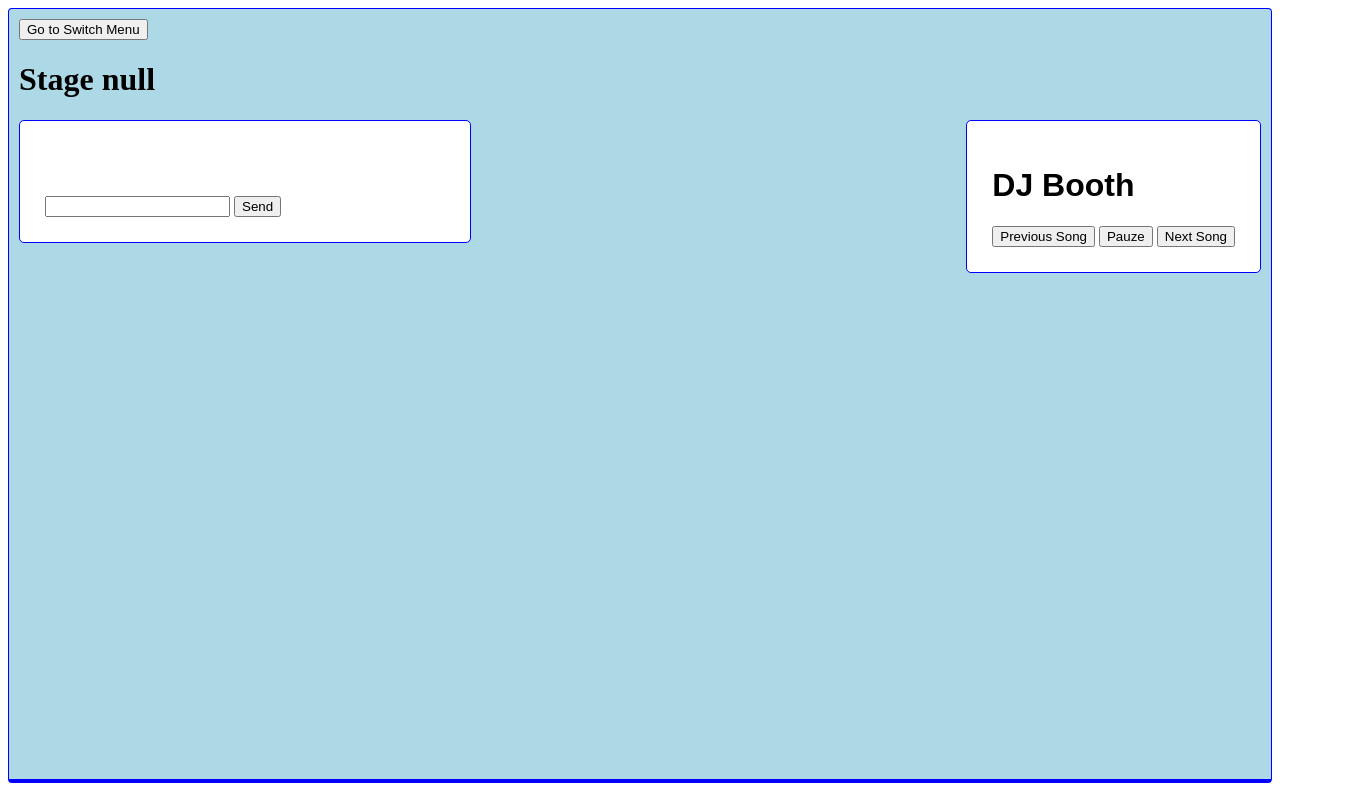
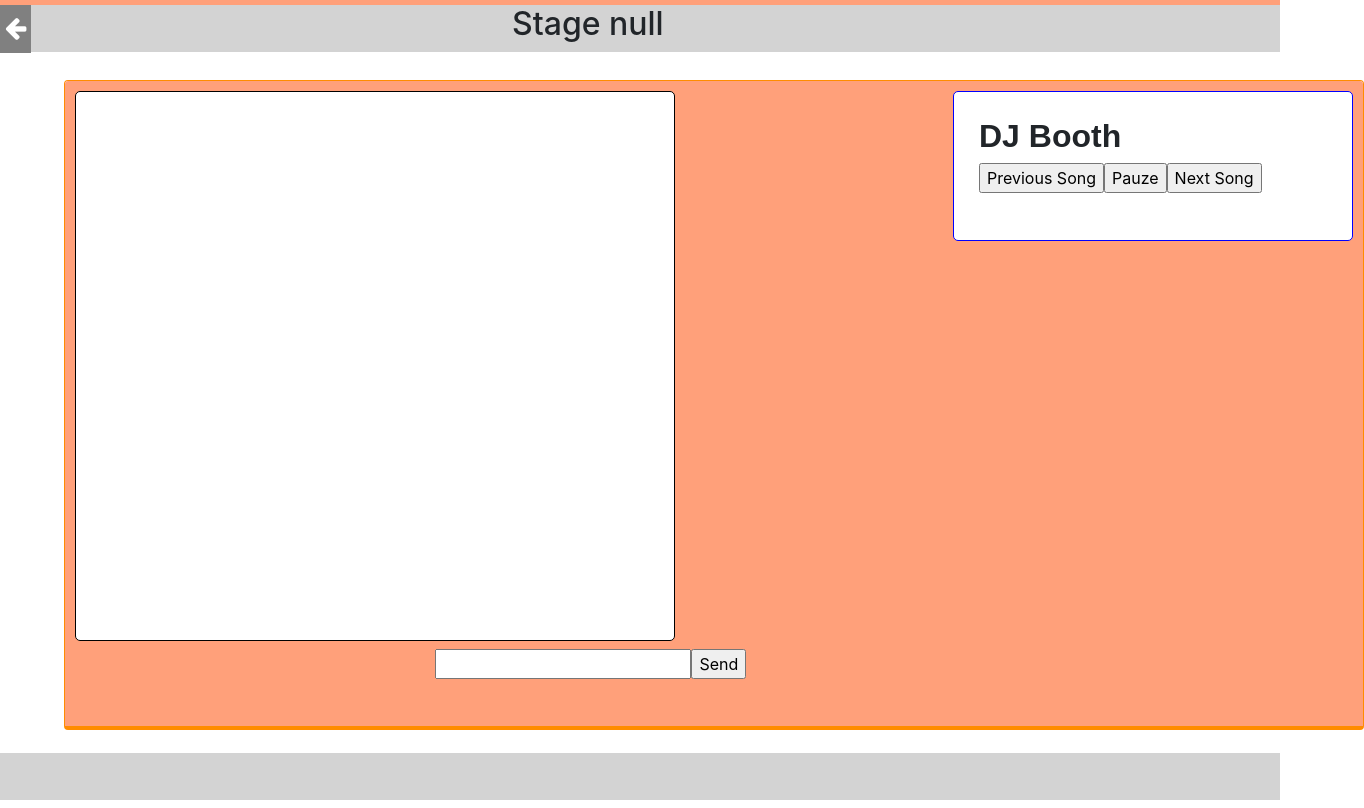
Before and after one commit to jasmijnwijckmans/Festival-Front-End, a plain HTML site: page ChatScreenArtist.html in a window 1280 px wide. Shown: the whole page, 1364 px wide, since content can reach past the window. Drawn offline with nearby package versions, Linux system fonts and the light colour scheme; no server answers.

Commit message:
nieuwe update

```diff
--- a/ChatScreenArtist.html
+++ b/ChatScreenArtist.html
@@ -4,7 +4,17 @@
   <meta charset="UTF-8">
   <meta http-equiv="X-UA-Compatible" content="IE=edge">
   <meta name="viewport" content="width=device-width, initial-scale=1.0">
-  <title>Document</title>
+  <title>Chat Screen Artist</title>
+
+  <link rel="canonical" href="https://getbootstrap.com/docs/4.0/examples/sticky-footer/">
+  <link rel="stylesheet" href="styles.css">
+
+  <link rel="stylesheet" href="https://cdn.jsdelivr.net/npm/bootstrap@4.6.0/dist/css/bootstrap.min.css"
+      integrity="sha384-B0vP5xmATw1+K9KRQjQERJvTumQW0nPEzvF6L/Z6nronJ3oUOFUFpCjEUQouq2+l" crossorigin="anonymous">
+  <link rel="stylesheet" href="https://cdnjs.cloudflare.com/ajax/libs/font-awesome/4.7.0/css/font-awesome.min.css">
+
+  <link rel="stylesheet" href="https://cdn.jsdelivr.net/npm/bootstrap@4.6.0/dist/css/bootstrap.min.css"
+        integrity="sha384-B0vP5xmATw1+K9KRQjQERJvTumQW0nPEzvF6L/Z6nronJ3oUOFUFpCjEUQouq2+l" crossorigin="anonymous">
   <link rel="stylesheet" href="stylesChatScreen.css">
   <script src="ChatScreenScript.js"></script>
   <script src="ChatSwitchScript.js"></script>
@@ -12,9 +22,17 @@
 </head>
 
 <body onload = "LoadPage()">
+  <div class="container-fluid">
+    <header>
+
+    </header>
+
+    <nav>
+        <button class="gobackbutton" onclick="GoToSwitch();"><i class="fa fa-arrow-left"></i></button>
+        <h2 class="pageheader" id = "stageName" ></h2>
+    </nav>
+  <section>
   <div class = "ChatArea">
-    <input type="button" value="Go to Switch Menu" onclick="GoToSwitch()">
-     <h1 id = "stageName"> </h1>
     <div style="overflow-x:auto;" class = "ChatScreen">
         <table class="tableChatScreen">
           <!-- <thead>
@@ -27,12 +45,13 @@
           <tbody id="myData">
           </tbody>
         </table>
-        <div class = "SendMessage">
-    <input value=" " id="messagebox" >
-    <input type ="button" value="Send" onclick="SendMessage() ">
-  </div>
 
     </div>
+    <div class = "MessageBox">
+      <input value=" " id="messagebox" >
+      <input type ="button" value="Send" onclick="SendMessage() ">
+    </div>
+
 
     <div class = "DjBooth">
       <h1 style = " font-weight: bold; font-size: 2em; font-family: sans-serif;" > DJ Booth</h1>
@@ -43,6 +62,13 @@
     </div>
 
   </div>
+</section>
+
+<footer>
+</footer>
+</div>
+
+
 
 
 
--- a/ChatScreenScript.js
+++ b/ChatScreenScript.js
@@ -102,3 +102,36 @@ function LoadPage(){
     document.getElementById("stageName").innerHTML = "Stage " + localStorage.getItem('current-StageID')
     NewGetMessage();
 }
+
+
+
+//deze function ook oproepen bij GoToStage en miss deze functions in General script zetten
+function UpdateActivity(){
+    var Json = "{\"stageID\":" +localStorage.getItem('current-StageID') +"\", \"userID\": 1 }"
+    fetch("", {
+       method: "put",
+         headers: {
+                "accept" : "text/plain",
+               "Content-Type": "application/json"
+               },
+           body: Json
+           })
+    .then(response => response.json())
+    .then(json => {
+        if(json.succes==false){
+            console.log(json.errorMessage);
+        }
+    })
+    .catch(error => {
+        console.error("Error");
+    });
+
+
+}
+
+var StageID;
+function GoToSwitch(StageID){
+    localStorage.setItem('current-StageID', StageID)
+    window.location.href = 'ChatSwitch.html';
+    UpdateActivity();
+}
--- a/stylesChatScreen.css
+++ b/stylesChatScreen.css
@@ -1,25 +1,30 @@
 
 
 .ChatArea{
+    position: absolute;
+    top: 10%;
+    left: 5%;
     text-align: left;
     margin: 0 auto;
     margin-bottom: 25px;
     padding: 10px;
-    background: lightblue;
-    height: 750px;
-    border: 1px solid blue;
+    background: lightsalmon;
+    width: 1300px;
+    height: 650px;
+    border: 1px solid darkorange;
     overflow: auto;
     border-radius: 4px;
-    border-bottom: 4px solid blue;
+    border-bottom: 4px solid darkorange;
 }
 
 .ChatScreen{
     float:left;
     top: 35%;
     left: 43%;
-    width: 400px;
+    width: 600px;
+    height: 550px;
     background-color: white;
-    border: 1px solid blue;
+    border: 1px solid black;
     border-radius: 5px;
     padding: 25px;
 }
@@ -57,10 +62,22 @@
 .tableChatScreen  tbody tr:last-of-type {
     border-bottom: 2px solid blue;
 }
+.MessageBox{
+    position: absolute;
+    top: 85%;
+    left: 27%;
+    width: 600px;
+    height: 100px;
+    padding: 20px;
+
+
+}
 .DjBooth{
     background-color: white;
     border: 1px solid blue;
     float:right;
     border-radius: 5px;
     padding: 25px;
+    width: 400px;
+    height: 150px;
 }
```
Also changed, not shown: ChatScreen.html (+29 -5 lines).
